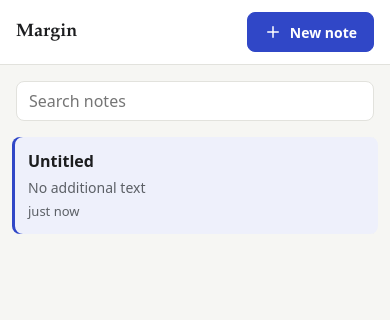
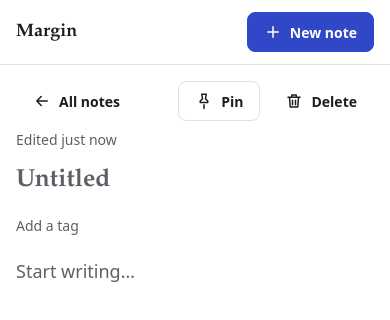
Before and after one commit to Shubhamgarg1072/fde-training, a React (Vite) app in the folder week-2/: page / in a window 390 px wide. Both pictures are taken after a click on the button "New note". Shown: the top 320 px of the page. Built offline with nearby package versions, Linux system fonts and the light colour scheme.

Commit message:
fix(notes): restore single-pane layout on small screens
A bad edit in the search commit replaced the mobile rule that hides the
inactive pane. Also stops the editor toolbar wrapping Delete onto its
own line at phone widths.

```diff
--- a/week-2/src/NotesApp.module.css
+++ b/week-2/src/NotesApp.module.css
@@ -75,15 +75,7 @@
 /* On small screens only one pane is visible at a time. */
 @media (width < 48rem) {
   .shell[data-view='editor'] .sidebar,
-  .shell[data-view='list'] .results {
-    transition: opacity 150ms ease;
-  }
-
-  .results[data-stale='true'] {
-    opacity: 0.6;
-  }
-
-  .main {
+  .shell[data-view='list'] .main {
     display: none;
   }
 }
--- a/week-2/src/notes/NoteEditor.module.css
+++ b/week-2/src/notes/NoteEditor.module.css
@@ -54,6 +54,17 @@
   color: var(--color-muted);
 }
 
+@media (width < 48rem) {
+  .back {
+    margin-right: auto;
+  }
+
+  .meta {
+    order: 1;
+    flex-basis: 100%;
+  }
+}
+
 @media (width >= 48rem) {
   .back {
     display: none;
```
